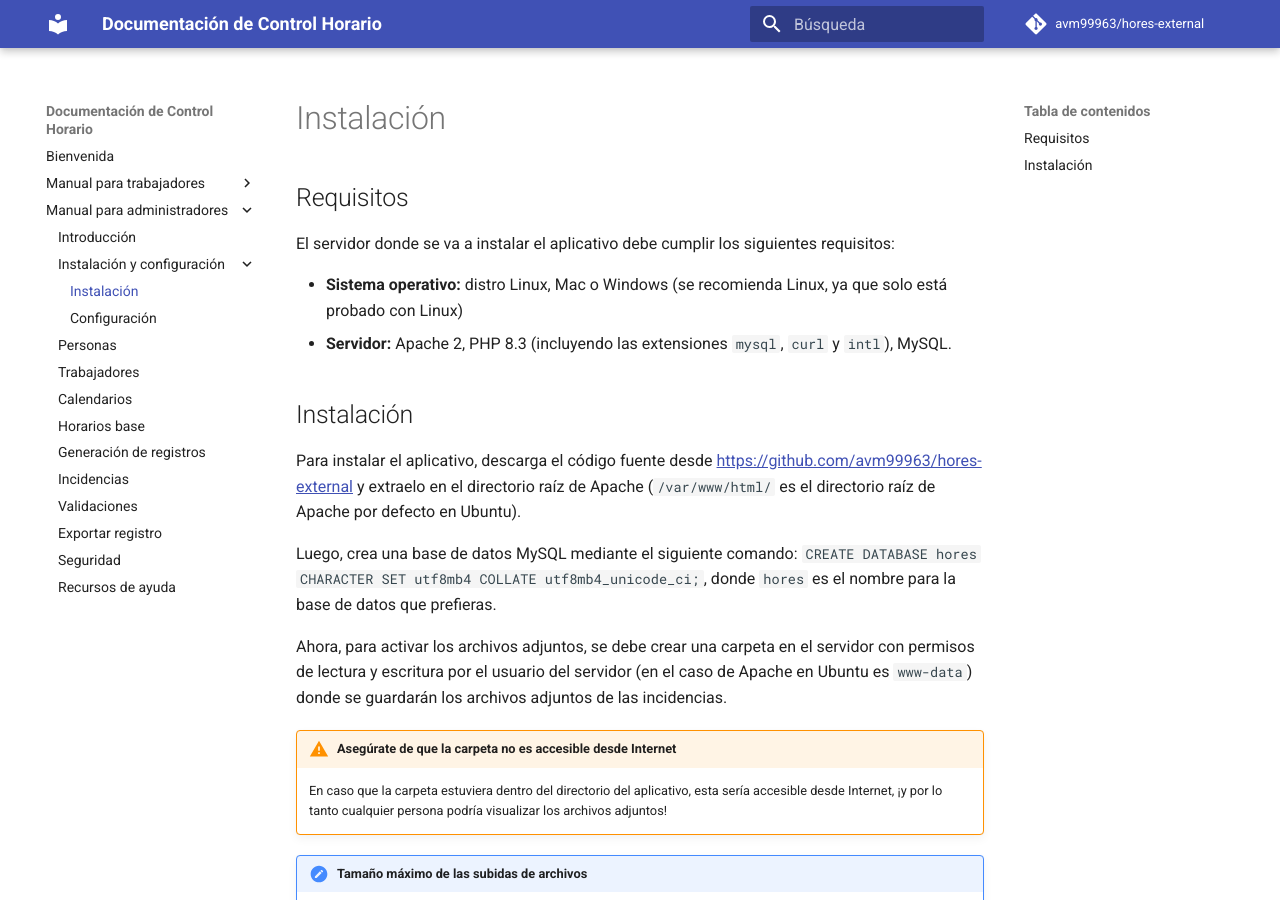
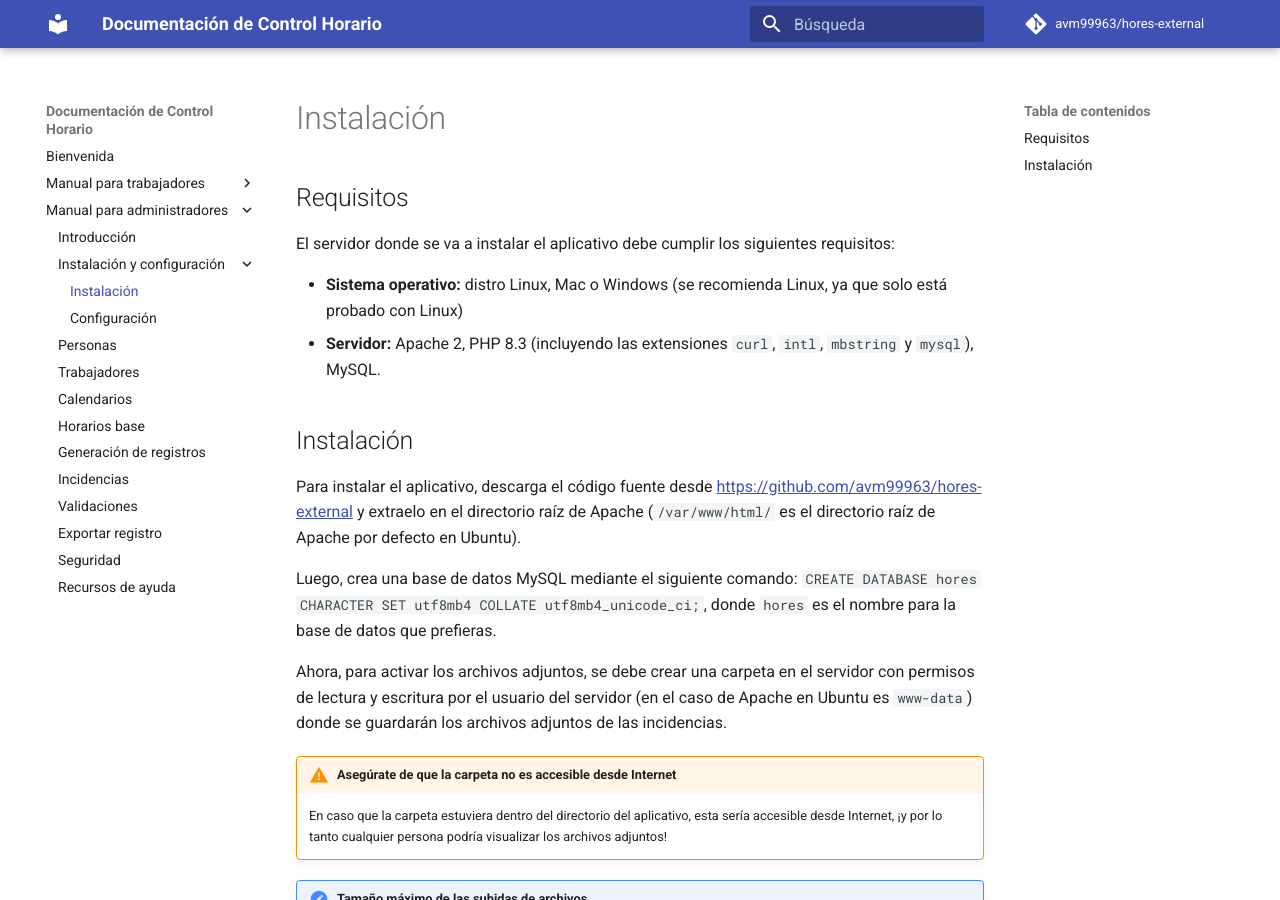
Before and after one commit to avm99963/hores-external, an MkDocs documentation site: the page built from docs/administradores/instalacion-y-configuracion/instalacion.md, in a window 1280 px wide and 900 px high. Built offline with MkDocs 1.6.1 and Material for MkDocs 9.7.7, drawn with Linux system fonts in a browser that asks for light colours; comment, search, counter and statistics services are not loaded.

Commit message:
docs: add mbstring to required PHP extensions
GitOrigin-RevId: 1fd4ae62ef86da6e2d9deb5063d767e2e0ce1da5

```diff
--- a/docs/administradores/instalacion-y-configuracion/instalacion.md
+++ b/docs/administradores/instalacion-y-configuracion/instalacion.md
@@ -3,7 +3,7 @@
 El servidor donde se va a instalar el aplicativo debe cumplir los siguientes requisitos:
 
 * **Sistema operativo:** distro Linux, Mac o Windows (se recomienda Linux, ya que solo está probado con Linux)
-* **Servidor:** Apache 2, PHP 8.3 (incluyendo las extensiones `mysql`, `curl` y `intl`), MySQL.
+* **Servidor:** Apache 2, PHP 8.3 (incluyendo las extensiones `curl`, `intl`, `mbstring` y `mysql`), MySQL.
 
 ## Instalación
 Para instalar el aplicativo, descarga el código fuente desde [https://github.com/avm99963/hores-external](https://github.com/avm99963/hores-external) y extraelo en el directorio raíz de Apache (`/var/www/html/` es el directorio raíz de Apache por defecto en Ubuntu).
```
